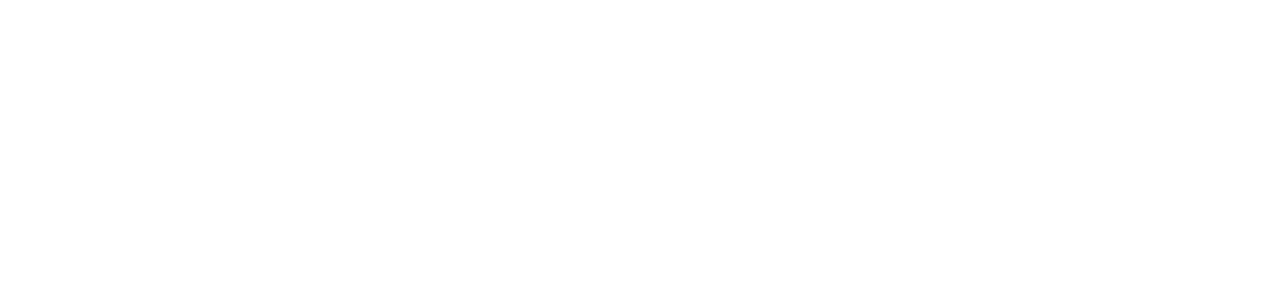
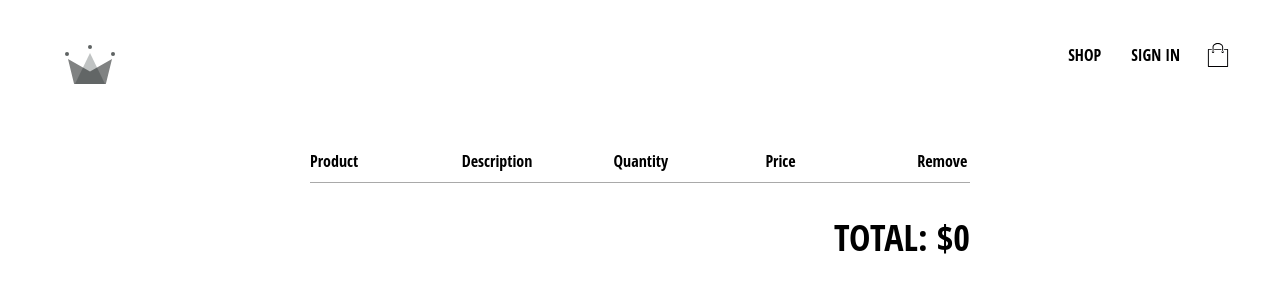
Before and after one commit to zyia238/crwn-clothing, a React (Create React App) app: page /checkout in a window 1280 px wide. Before the commit this address had no page. Shown: the top 300 px of the page. Built offline with nearby package versions, Linux system fonts and the light colour scheme; the HTML template or start-up script is replaced by a standard one.

Commit message:
finish checkout page, including increment and decrement products and total calculation

```diff
--- a/src/App.js
+++ b/src/App.js
@@ -2,6 +2,7 @@
 import Shop from './routes/shop/shop.component'
 import Navigation from './routes/navigation/navigation.component'
 import SignIn from './routes/sign-in/sign-in.component'
+import Checkout from './routes/checkout/checkout.component'
 import { Routes , Route } from 'react-router-dom'
 
 
@@ -12,6 +13,7 @@
         <Route index element={<Home />}/>
         <Route path='shop' element={<Shop />}/>
         <Route path='sign-in' element={<SignIn />}/>
+        <Route path='checkout' element={<Checkout />}/>
       </Route>
     </Routes>
   )
--- a/src/components/cart-dropdown/cart-dropdown.component.jsx
+++ b/src/components/cart-dropdown/cart-dropdown.component.jsx
@@ -1,4 +1,6 @@
 import { useContext } from 'react';
+
+import { useNavigate } from 'react-router-dom';
 
 import { CartContext } from '../../contexts/cart.context';
 
@@ -9,6 +11,7 @@
 
 const CartDropdown = () => {
   const { cartItems } = useContext(CartContext);
+  const navigate = useNavigate()
 
   return (
     <div className='cart-dropdown-container'>
@@ -21,7 +24,7 @@
           <span className='empty-message'>Your cart is empty</span>
         )}
       </div>
-      <Button>GO TO CHECKOUT</Button>
+      <Button onClick={()=>{navigate('/checkout')}}>GO TO CHECKOUT</Button>
     </div>
   );
 };
--- /dev/null
+++ b/src/components/checkout-item/checkout-item.component.jsx
@@ -0,0 +1,40 @@
+import { useContext } from 'react';
+
+import { CartContext } from '../../contexts/cart.context';
+
+import './checkout-item.styles.scss';
+
+const CheckoutItem = ({ cartItem }) => {
+  const { name, imageUrl, price, quantity } = cartItem;
+
+  const { clearItemFromCart, addItemToCart, removeItemToCart } =
+    useContext(CartContext);
+
+  const clearItemHandler = () => clearItemFromCart(cartItem);
+  const addItemHandler = () => addItemToCart(cartItem);
+  const removeItemHandler = () => removeItemToCart(cartItem);
+
+  return (
+    <div className='checkout-item-container'>
+      <div className='image-container'>
+        <img src={imageUrl} alt={`${name}`} />
+      </div>
+      <span className='name'> {name} </span>
+      <span className='quantity'>
+        <div className='arrow' onClick={removeItemHandler}>
+          &#10094;
+        </div>
+        <span className='value'>{quantity}</span>
+        <div className='arrow' onClick={addItemHandler}>
+          &#10095;
+        </div>
+      </span>
+      <span className='price'> {price}</span>
+      <div className='remove-button' onClick={clearItemHandler}>
+        &#10005;
+      </div>
+    </div>
+  );
+};
+
+export default CheckoutItem;
--- /dev/null
+++ b/src/components/checkout-item/checkout-item.styles.scss
@@ -0,0 +1,42 @@
+.checkout-item-container {
+    width: 100%;
+    display: flex;
+    min-height: 100px;
+    border-bottom: 1px solid darkgrey;
+    padding: 15px 0;
+    font-size: 20px;
+    align-items: center;
+
+    .image-container {
+        width: 23%;
+        padding-right: 15px;
+
+        img {
+            width: 100%;
+            height: 100%;
+        }
+    }
+
+    .name,
+    .quantity,
+    .price {
+        width: 23%;
+    }
+
+    .quantity {
+        display: flex;
+
+        .arrow {
+            cursor: pointer;
+        }
+
+        .value {
+            margin: 0 10px;
+        }
+    }
+
+    .remove-button {
+        padding-left: 12px;
+        cursor: pointer;
+    }
+}
--- a/src/contexts/cart.context.jsx
+++ b/src/contexts/cart.context.jsx
@@ -1,6 +1,6 @@
 import { createContext, useState, useEffect } from 'react';
 
-export const addCartItem = (cartItems, productToAdd) => {
+const addCartItem = (cartItems, productToAdd) => {
   const existingCartItem = cartItems.find(
     (cartItem) => cartItem.id === productToAdd.id
   );
@@ -16,39 +16,83 @@
   return [...cartItems, { ...productToAdd, quantity: 1 }];
 };
 
+const removeCartItem = (cartItems, cartItemToRemove) => {
+  // find the cart item to remove
+  const existingCartItem = cartItems.find(
+    (cartItem) => cartItem.id === cartItemToRemove.id
+  );
+
+  // check if quantity is equal to 1, if it is remove that item from the cart
+  if (existingCartItem.quantity === 1) {
+    return cartItems.filter((cartItem) => cartItem.id !== cartItemToRemove.id);
+  }
+
+  // return back cartitems with matching cart item with reduced quantity
+  return cartItems.map((cartItem) =>
+    cartItem.id === cartItemToRemove.id
+      ? { ...cartItem, quantity: cartItem.quantity - 1 }
+      : cartItem
+  );
+};
+
+const clearCartItem = (cartItems, cartItemToClear) =>
+  cartItems.filter((cartItem) => cartItem.id !== cartItemToClear.id);
+
 export const CartContext = createContext({
   isCartOpen: false,
-  setIsOpen: () => {},
+  setIsCartOpen: () => {},
   cartItems: [],
   addItemToCart: () => {},
-  cartItemCount: 0,
+  removeItemFromCart: () => {},
+  clearItemFromCart: () => {},
+  cartCount: 0,
+  cartTotal: 0,
 });
 
-const CartProvider = ({ children }) => {
+export const CartProvider = ({ children }) => {
   const [isCartOpen, setIsCartOpen] = useState(false);
   const [cartItems, setCartItems] = useState([]);
-  const [cartItemCount, setCartItemCount] = useState(0);
+  const [cartCount, setCartCount] = useState(0);
+  const [cartTotal, setCartTotal] = useState(0);
 
   useEffect(() => {
-    const count = cartItems.reduce(
+    const newCartCount = cartItems.reduce(
       (total, cartItem) => total + cartItem.quantity,
       0
     );
-    setCartItemCount(count);
+    setCartCount(newCartCount);
   }, [cartItems]);
 
-  const addItemToCart = (product) =>
-    setCartItems(addCartItem(cartItems, product));
+  useEffect(() => {
+    const newCartTotal = cartItems.reduce(
+      (total, cartItem) => total + cartItem.quantity * cartItem.price,
+      0
+    );
+    setCartTotal(newCartTotal);
+  }, [cartItems]);
+
+  const addItemToCart = (productToAdd) => {
+    setCartItems(addCartItem(cartItems, productToAdd));
+  };
+
+  const removeItemToCart = (cartItemToRemove) => {
+    setCartItems(removeCartItem(cartItems, cartItemToRemove));
+  };
+
+  const clearItemFromCart = (cartItemToClear) => {
+    setCartItems(clearCartItem(cartItems, cartItemToClear));
+  };
 
   const value = {
     isCartOpen,
     setIsCartOpen,
+    addItemToCart,
+    removeItemToCart,
+    clearItemFromCart,
     cartItems,
-    addItemToCart,
-    cartItemCount,
+    cartCount,
+    cartTotal,
   };
 
   return <CartContext.Provider value={value}>{children}</CartContext.Provider>;
 };
-
-export default CartProvider
--- a/src/index.js
+++ b/src/index.js
@@ -6,7 +6,7 @@
 import { BrowserRouter as Router } from 'react-router-dom';
 
 import UserProvider from './contexts/user.context'
-import CartProvider from './contexts/cart.context'
+import {CartProvider} from './contexts/cart.context'
 import ProductsProvider from './contexts/products.context'
 
 const root = ReactDOM.createRoot(document.getElementById('root'));
--- /dev/null
+++ b/src/routes/checkout/checkout.component.jsx
@@ -0,0 +1,39 @@
+import { useContext } from 'react';
+
+import { CartContext } from '../../contexts/cart.context';
+
+import CheckoutItem from '../../components/checkout-item/checkout-item.component';
+
+import './checkout.styles.scss';
+
+const Checkout = () => {
+  const { cartItems, cartTotal } = useContext(CartContext);
+
+  return (
+    <div className='checkout-container'>
+      <div className='checkout-header'>
+        <div className='header-block'>
+          <span>Product</span>
+        </div>
+        <div className='header-block'>
+          <span>Description</span>
+        </div>
+        <div className='header-block'>
+          <span>Quantity</span>
+        </div>
+        <div className='header-block'>
+          <span>Price</span>
+        </div>
+        <div className='header-block'>
+          <span>Remove</span>
+        </div>
+      </div>
+      {cartItems.map((cartItem) => (
+        <CheckoutItem key={cartItem.id} cartItem={cartItem} />
+      ))}
+      <div className='total'>TOTAL: ${cartTotal}</div>
+    </div>
+  );
+};
+
+export default Checkout;
--- /dev/null
+++ b/src/routes/checkout/checkout.styles.scss
@@ -0,0 +1,31 @@
+.checkout-container {
+    width: 55%;
+    min-height: 90vh;
+    display: flex;
+    flex-direction: column;
+    align-items: center;
+    margin: 50px auto 0;
+
+    .checkout-header {
+        width: 100%;
+        padding: 10px 0;
+        display: flex;
+        justify-content: space-between;
+        border-bottom: 1px solid darkgrey;
+
+        .header-block {
+            text-transform: capitalize;
+            width: 23%;
+
+            &:last-child {
+                width: 8%;
+            }
+        }
+    }
+
+    .total {
+        margin-top: 30px;
+        margin-left: auto;
+        font-size: 36px;
+    }
+}
```
